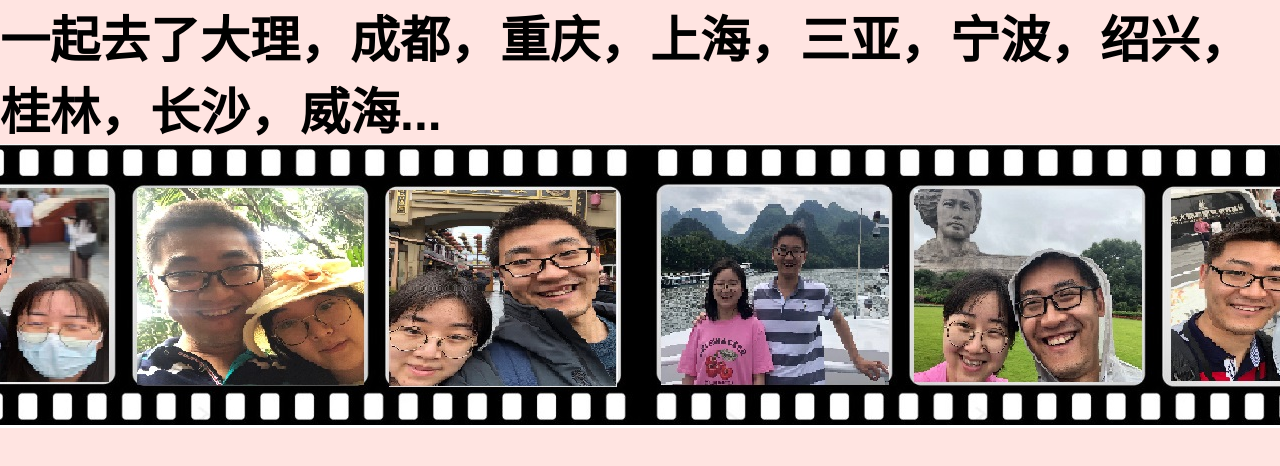
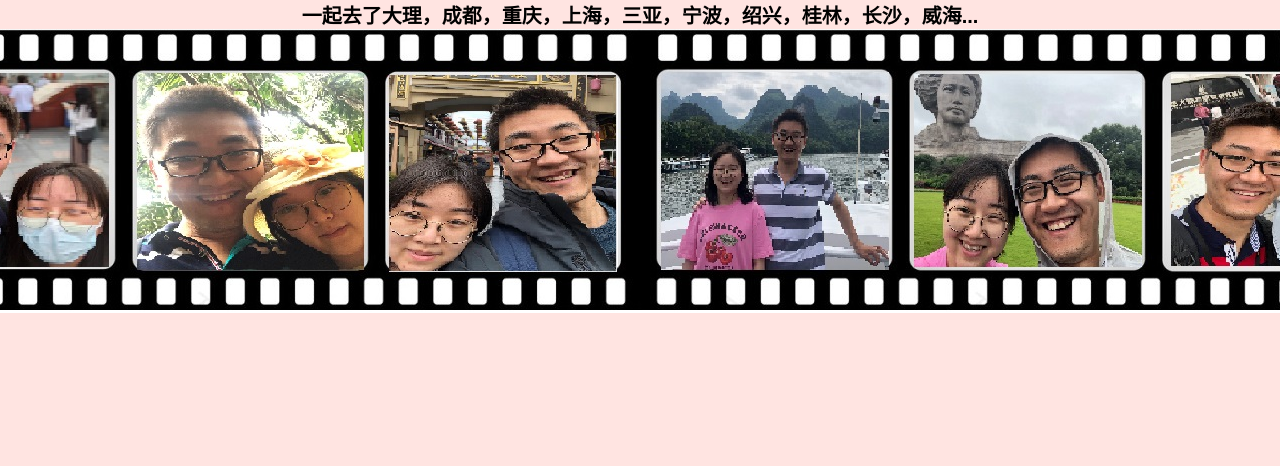
Before and after one commit to lixiangyu808/3marriage.github.io, a plain HTML site: page index.html in a window 1280 px wide. Shown: the top 466 px of the page. Drawn offline with Linux system fonts and the light colour scheme.

Commit message:
Update index.html

```diff
--- a/index.html
+++ b/index.html
@@ -16,7 +16,7 @@
         .text {
             font-weight: bold;
             font-family: Arial, sans-serif;
-            font-size: 50px; /* 初始字体大小 */
+            font-size: 20px; /* 初始字体大小 */
         }
         .hidden {
             display: none; /* 初始隐藏按钮 */
```
